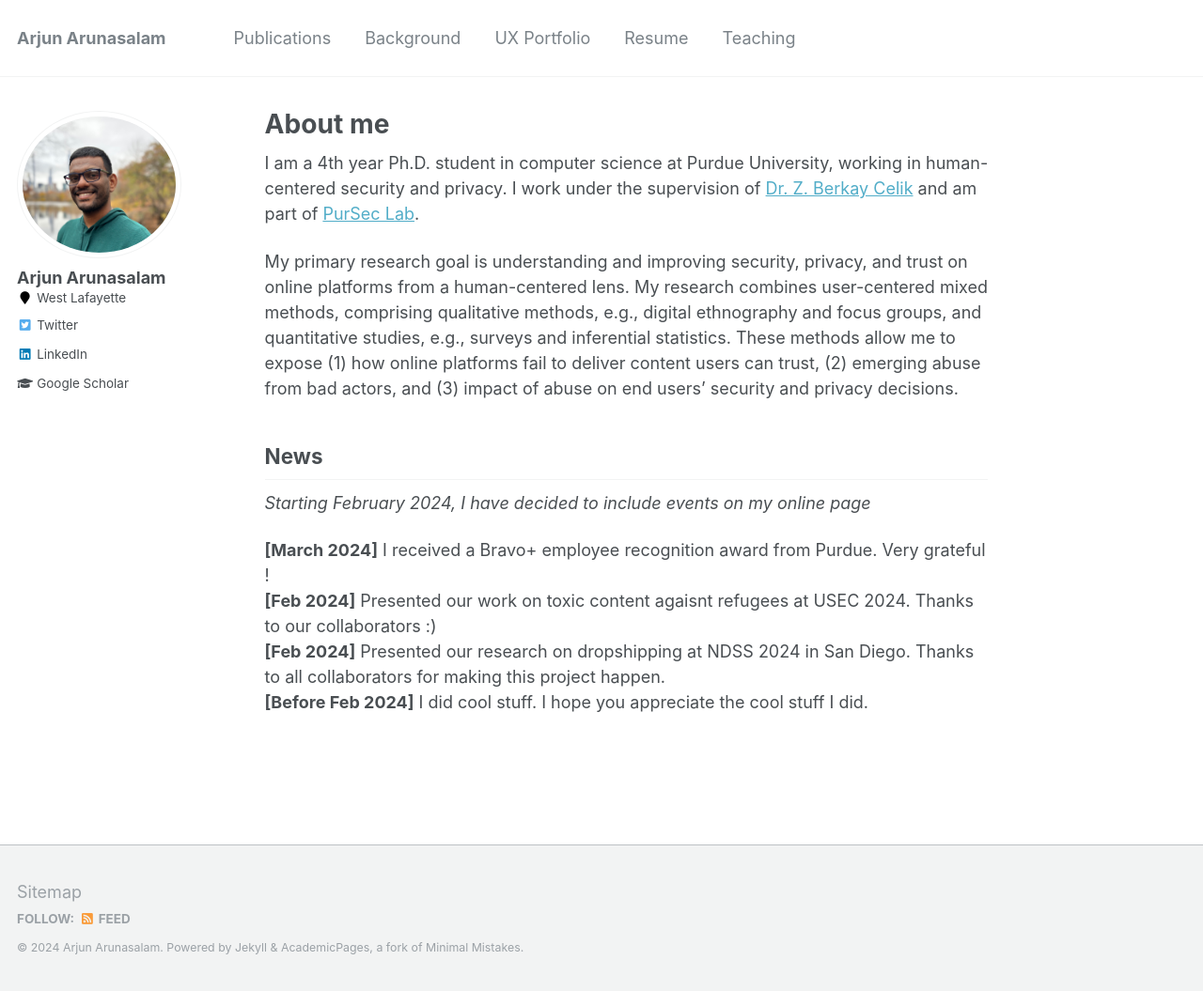
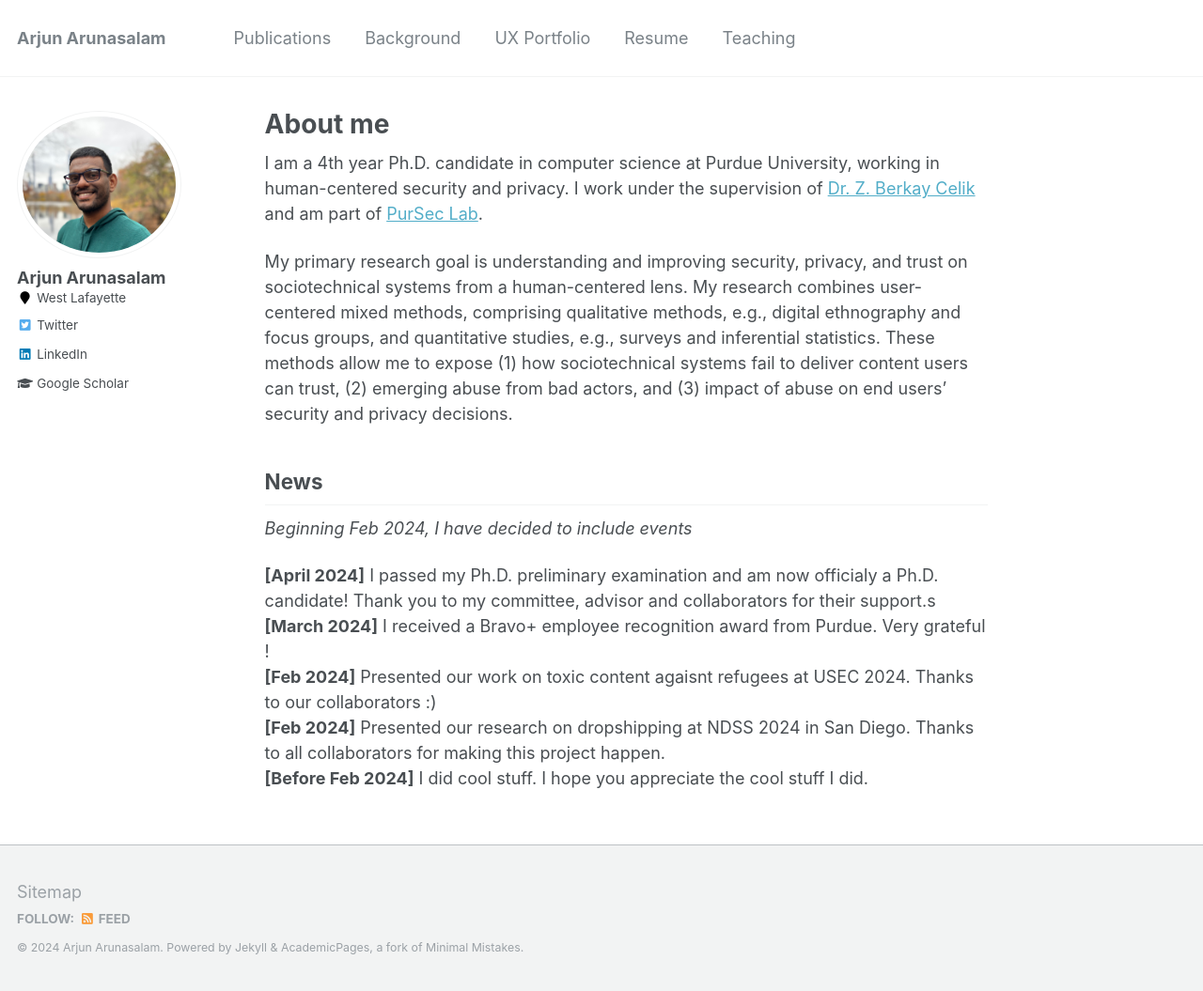
Before and after one commit to arjunarunasalam/arjunarunasalam.github.io, a Jekyll site: the page built from _pages/about.md, in a window 1280 px wide and 1055 px high. Shown: the whole window at 94% size. Built offline with Jekyll 4.4.1, drawn with Linux system fonts in a browser that asks for light colours.

Commit message:
updating candidate status

```diff
--- a/_pages/about.md
+++ b/_pages/about.md
@@ -18,16 +18,17 @@ redirect_from:
 </script>
 
 
-I am a 4th year Ph.D. student in computer science at Purdue University, working in human-centered security and privacy. I work under the supervision of [Dr. Z. Berkay Celik](https://beerkay.github.io/) and am part of [PurSec Lab](https://pursec.cs.purdue.edu/pubs.html).
+I am a 4th year Ph.D. candidate in computer science at Purdue University, working in human-centered security and privacy. I work under the supervision of [Dr. Z. Berkay Celik](https://beerkay.github.io/) and am part of [PurSec Lab](https://pursec.cs.purdue.edu/pubs.html).
 
-My primary research goal is understanding and improving security, privacy, and trust on online platforms from a human-centered lens.  My research combines user-centered mixed methods, comprising qualitative methods, e.g.,  digital ethnography and focus groups, and quantitative studies, e.g., surveys and inferential statistics. These methods allow me to expose (1) how online platforms fail to deliver content users can trust, (2) emerging abuse from bad actors, and (3) impact of abuse on end users' security and privacy decisions.
+My primary research goal is understanding and improving security, privacy, and trust on sociotechnical systems from a human-centered lens.  My research combines user-centered mixed methods, comprising qualitative methods, e.g.,  digital ethnography and focus groups, and quantitative studies, e.g., surveys and inferential statistics. These methods allow me to expose (1) how sociotechnical systems fail to deliver content users can trust, (2) emerging abuse from bad actors, and (3) impact of abuse on end users' security and privacy decisions.
 
 
 
 News
 -----
-*Starting February 2024, I have decided to include events on my online page*
+*Beginning Feb 2024, I have decided to include events*
 
+**[April 2024]** I passed my Ph.D. preliminary examination and am now officialy a Ph.D. candidate!  Thank you to my committee, advisor and collaborators for their support.s
 **[March 2024]** I received a Bravo+ employee recognition award from Purdue. Very grateful !
 **[Feb 2024]** Presented our work on toxic content agaisnt refugees at USEC 2024.  Thanks to our collaborators :)
 **[Feb 2024]** Presented our research on dropshipping at NDSS 2024 in San Diego. Thanks to all collaborators for making this project happen.
```
